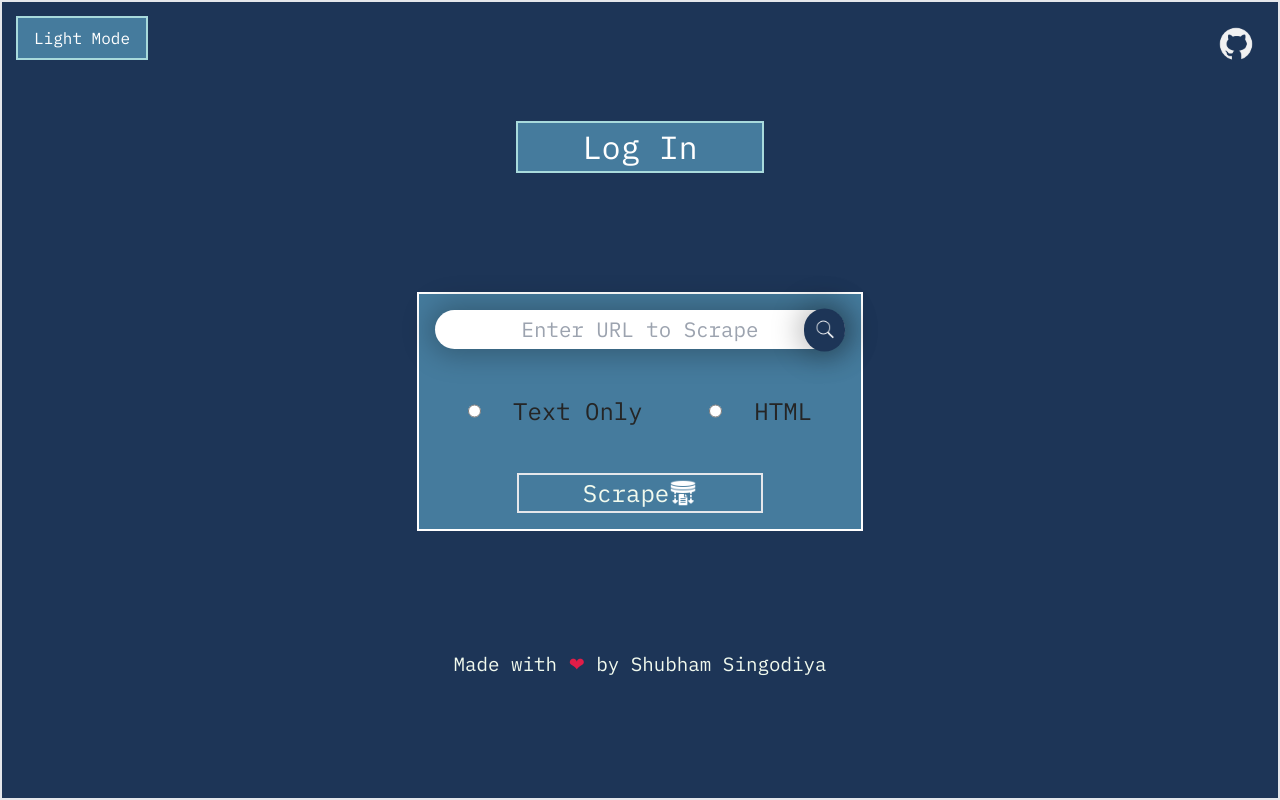
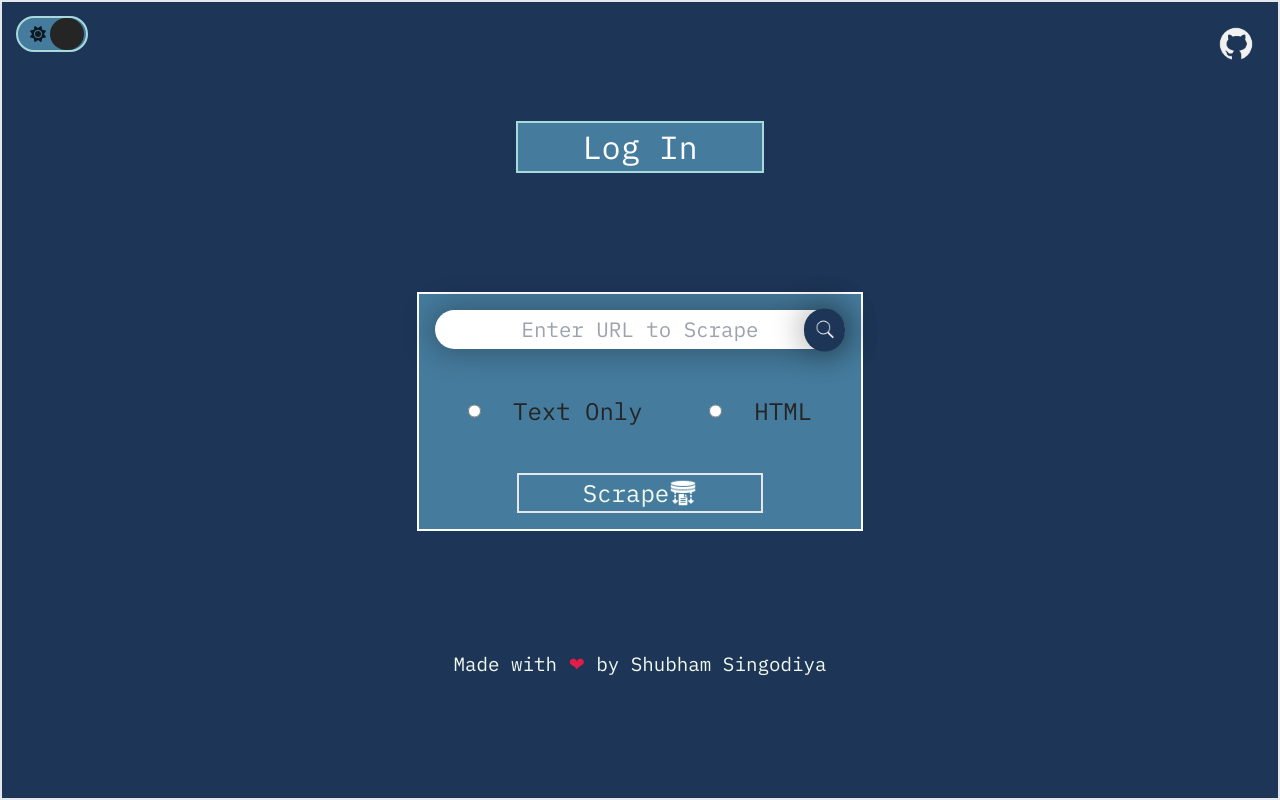
Before and after one commit to singodiyashubham87/ScrapeIt, a React (Vite) app: page / in a window 1280 px wide. Built offline with nearby package versions, Linux system fonts and the light colour scheme.

Commit message:
light adn dark mode toggle button added.

```diff
--- a/package.json
+++ b/package.json
@@ -11,6 +11,9 @@
   },
   "dependencies": {
     "@auth0/auth0-react": "^2.2.4",
+    "@fortawesome/fontawesome-svg-core": "^6.5.1",
+    "@fortawesome/free-solid-svg-icons": "^6.5.1",
+    "@fortawesome/react-fontawesome": "^0.2.0",
     "axios": "^1.6.2",
     "dompurify": "^3.0.5",
     "html2pdf.js": "^0.10.1",
--- a/src/pages/LandingPage.jsx
+++ b/src/pages/LandingPage.jsx
@@ -9,6 +9,8 @@ import ghlogo from "../assets/images/ghlogo.png";
 import ghlogo_white from "../assets/images/ghlogo_white.png";
 import data from "../assets/images/data.png";
 import search from "../assets/images/search.png";
+import { FontAwesomeIcon } from "@fortawesome/react-fontawesome";
+import { faMoon, faSun } from "@fortawesome/free-solid-svg-icons";
 // LandingPage component for handling scraping and authentication
 function LandingPage() {
   // Auth0 Hooks
@@ -159,13 +161,41 @@ function LandingPage() {
         <div className="content h-[100vh] flex flex-col justify-evenly items-center border-2 border-white-700">
           <button
             onClick={() => setDarkMode(!darkMode)}
-            className={`toggleButton bg-darkb px-4 py-2 hover:bg-white  hover:text-void border-skyblue border-2 fixed top-0 left-0 m-4 ${
+            className={`toggleButton rounded-full bg-darkb hover:bg-white  hover:text-void border-skyblue border-2 fixed top-0 left-0 m-4 flex items-center ${
               darkMode
-                ? "text-white border-skyblue "
-                : "text-sec border-pri hover:bg-[#1D3557]  hover:text-void"
+                ? "dark-mode"
+                : "light-mode border-pri hover:bg-[#1D3557]  hover:text-void"
             }`}
           >
-            {darkMode ? "Light Mode" : "Dark Mode"}
+            <span
+              className={`w-2/4 h-full ml-8 bg-void rounded-full absolute ${
+                darkMode ? "ml-8" : "ml-0"
+              }`}
+            />
+            <div className="flex px-3 py-2 items-center">
+              <FontAwesomeIcon
+                icon={faSun}
+                size={darkMode ? 20 : 24}
+                className={`mr-2 text-black transition ${
+                  darkMode ? "opacity-80 text-black" : "opacity-100 text-white"
+                }`}
+                onClick={(e) => {
+                  e.stopPropagation();
+                  setDarkMode(false);
+                }}
+              />
+              <FontAwesomeIcon
+                icon={faMoon}
+                size={darkMode ? 24 : 20}
+                className={`ml-2 text-black transition ${
+                  darkMode ? "opacity-100 text-black" : "opacity-80"
+                }`}
+                onClick={(e) => {
+                  e.stopPropagation();
+                  setDarkMode(true);
+                }}
+              />
+            </div>
           </button>
           <Link
             to={"https://github.com/singodiyashubham87/ScrapeIt"}
```
Also changed, not shown: 1 other file (tests, documents, lock files or other folders).
